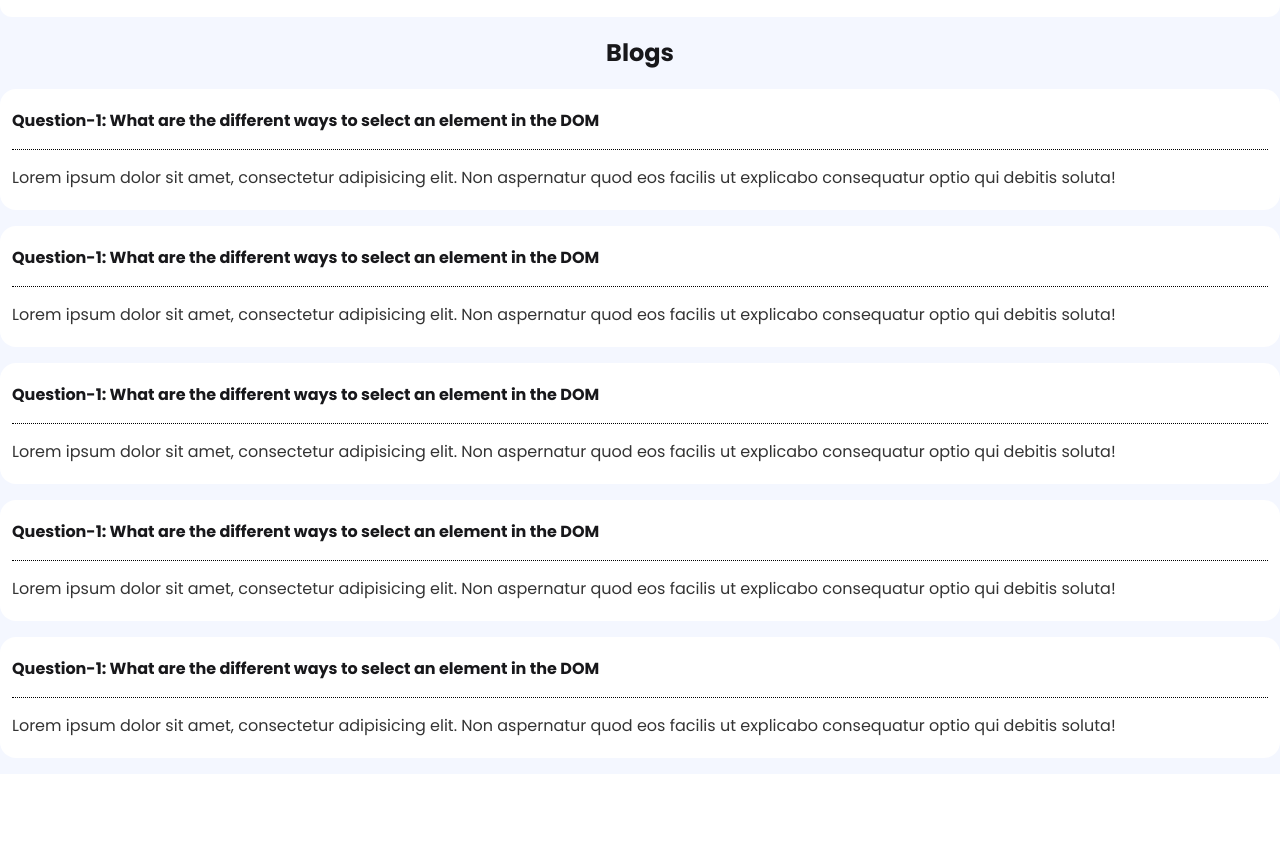
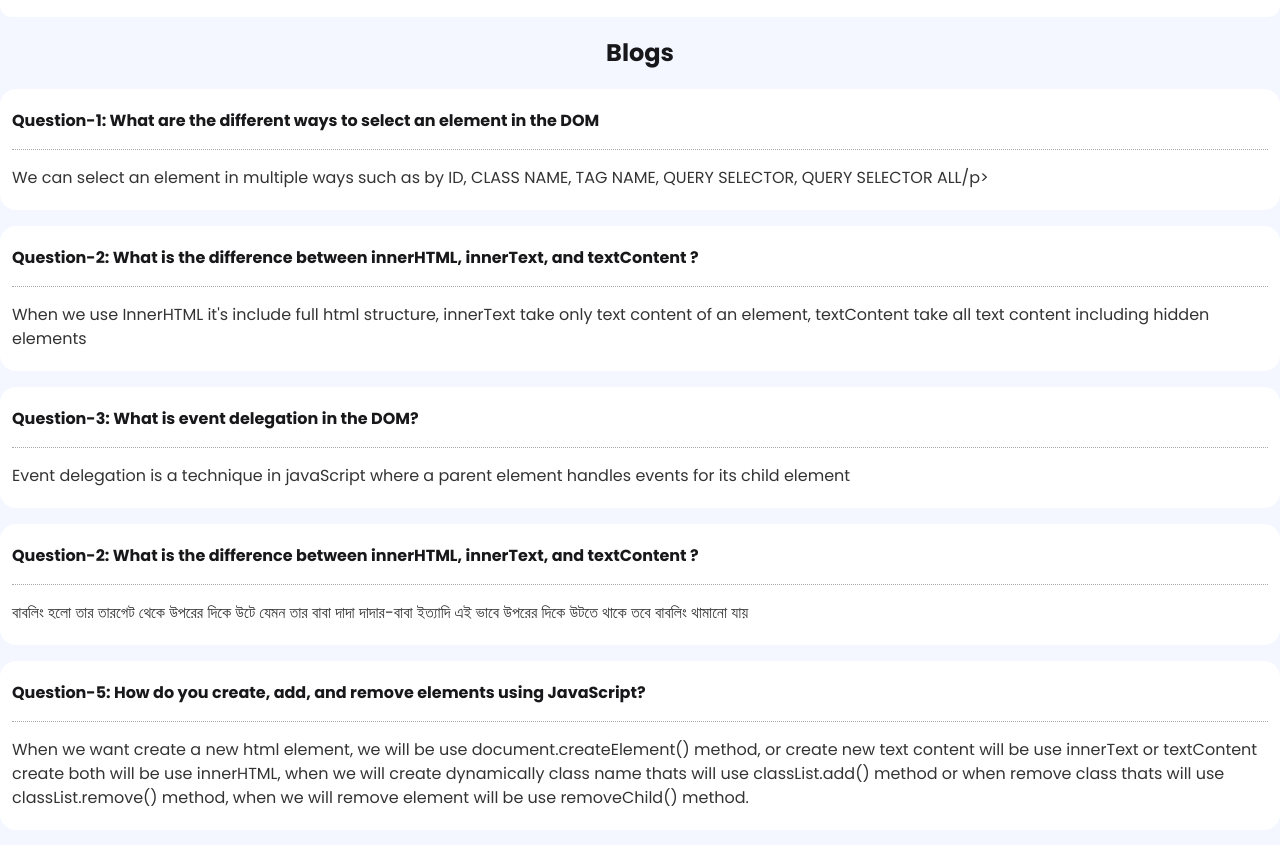
Before and after one commit to MD-SAZZAD-HOSSEN-272/assignmetn-5, a plain HTML site: page blog.html in a window 1280 px wide. Shown: the part 91-936 px from the top of the page. Before the commit the page ends 865 px from the top, so only its background shows below. Drawn offline with nearby package versions, Linux system fonts and the light colour scheme.

Commit message:
change blog.html content like my mind add some js for dynamic element

```diff
--- a/blog.html
+++ b/blog.html
@@ -32,29 +32,30 @@
         <div class="space-y-4">
             <div class="bg-white px-3 py-5 rounded-2xl">
                 <h1 class="font-bold">Question-1: What are the different ways to select an element in the DOM</h1>
-                <hr class="border-dotted text-black my-4 w-full">
-                <p class="text-[#000000cc]">Lorem ipsum dolor sit amet, consectetur adipisicing elit. Non aspernatur quod eos facilis ut explicabo consequatur optio qui debitis soluta!</p>
+                <hr class="border-dotted text-[#00000056] my-4 w-full">
+                <p class="text-[#000000cc]">We can select an element in multiple ways such as by ID, CLASS NAME, TAG NAME, QUERY SELECTOR, QUERY SELECTOR ALL/p>
             </div>
             <div class="bg-white px-3 py-5 rounded-2xl">
-                <h1 class="font-bold">Question-1: What are the different ways to select an element in the DOM</h1>
-                <hr class="border-dotted text-black my-4 w-full">
-                <p class="text-[#000000cc]">Lorem ipsum dolor sit amet, consectetur adipisicing elit. Non aspernatur quod eos facilis ut explicabo consequatur optio qui debitis soluta!</p>
+                <h1 class="font-bold">Question-2: What is the difference between innerHTML, innerText, and textContent ?</h1>
+                <hr class="border-dotted text-[#00000056] my-4 w-full">
+                <p class="text-[#000000cc]">When we use InnerHTML it's include full html structure, innerText take only text content of an element, textContent take all text content including hidden elements</p>
             </div>
             <div class="bg-white px-3 py-5 rounded-2xl">
-                <h1 class="font-bold">Question-1: What are the different ways to select an element in the DOM</h1>
-                <hr class="border-dotted text-black my-4 w-full">
-                <p class="text-[#000000cc]">Lorem ipsum dolor sit amet, consectetur adipisicing elit. Non aspernatur quod eos facilis ut explicabo consequatur optio qui debitis soluta!</p>
+                <h1 class="font-bold">Question-3: What is event delegation in the DOM?</h1>
+                <hr class="border-dotted text-[#00000056] my-4 w-full">
+                <p class="text-[#000000cc]">Event delegation is a technique in javaScript where a parent element handles events for its child element</p>
             </div>
             <div class="bg-white px-3 py-5 rounded-2xl">
-                <h1 class="font-bold">Question-1: What are the different ways to select an element in the DOM</h1>
-                <hr class="border-dotted text-black my-4 w-full">
-                <p class="text-[#000000cc]">Lorem ipsum dolor sit amet, consectetur adipisicing elit. Non aspernatur quod eos facilis ut explicabo consequatur optio qui debitis soluta!</p>
+                <h1 class="font-bold">Question-2: What is the difference between innerHTML, innerText, and textContent ?</h1>
+                <hr class="border-dotted text-[#00000056] my-4 w-full">
+                <p class="text-[#000000cc]">বাবলিং হলো তার তারগেট থেকে উপরের দিকে উটে যেমন তার বাবা দাদা দাদার-বাবা ইত্যাদি এই ভাবে উপরের দিকে উটতে থাকে তবে বাবলিং থামানো যায়</p>
             </div>
             <div class="bg-white px-3 py-5 rounded-2xl">
-                <h1 class="font-bold">Question-1: What are the different ways to select an element in the DOM</h1>
-                <hr class="border-dotted text-black my-4 w-full">
-                <p class="text-[#000000cc]">Lorem ipsum dolor sit amet, consectetur adipisicing elit. Non aspernatur quod eos facilis ut explicabo consequatur optio qui debitis soluta!</p>
+                <h1 class="font-bold">Question-5: How do you create, add, and remove elements using JavaScript?</h1>
+                <hr class="border-dotted text-[#00000056] my-4 w-full">
+                <p class="text-[#000000cc]">When we want create a new html element, we will be use document.createElement() method, or create new text content will be use innerText or textContent create both will be use innerHTML, when we will create dynamically class name thats will use classList.add() method or when remove class thats will use classList.remove() method, when we will remove element will be use removeChild() method.</p>
             </div>
+
         </div>
     </div>
 
```
Also changed, not shown: app.js (+10 -4 lines), index.html (+8 -8 lines).
